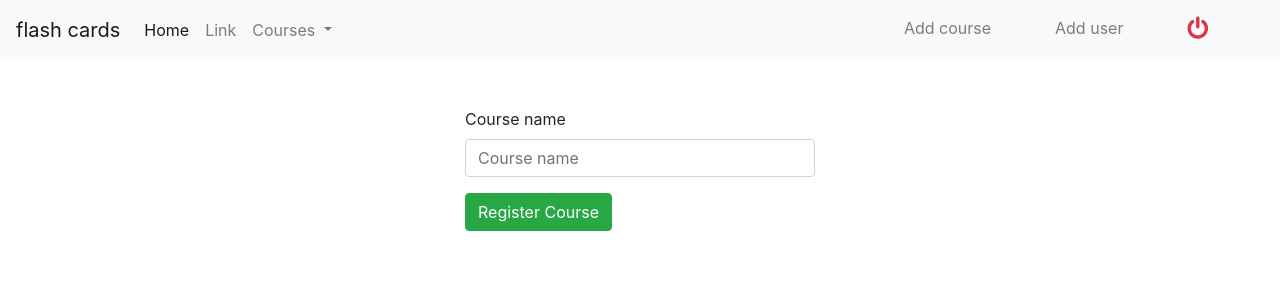
After one commit to ndonyemark/Flash, a Django app: page /register_course in a window 1280 px wide. The commit adds this page. Shown: the top 300 px of the page. Run offline with Django 3.2, Linux system fonts and the light colour scheme; the visitor is signed in with stand-in values (Sample User, id 1); some libraries are stand-ins or nearby versions.

Commit message:
add courses form

```diff
--- a/flashcards/admin.py
+++ b/flashcards/admin.py
@@ -1,4 +1,5 @@
 from django.contrib import admin
-from .models import FlashCards
+from .models import FlashCards, Courses
 
 admin.site.register(FlashCards)
+admin.site.register(Courses)
--- a/flashcards/forms.py
+++ b/flashcards/forms.py
@@ -1,7 +1,12 @@
 from django import forms
-from .models import FlashCards
+from .models import FlashCards, Courses
 
 class FlashCreationForm(forms.ModelForm):
     class Meta:
         model=FlashCards
         fields=['flash_title', 'flash_body', 'flash_course']
+
+class CourseRegistrationForm(forms.ModelForm):
+    class Meta:
+        model=Courses
+        fields=['course_name']
--- a/flashcards/models.py
+++ b/flashcards/models.py
@@ -25,7 +25,7 @@ class FlashCards(models.Model):
     def __str__(self):
         return self.flash_title
 
-class CourseRegistration(models.Model):
+class Courses(models.Model):
     course_name=models.CharField(max_length=60)
 
     def __str__(self):
--- /dev/null
+++ b/flashcards/templates/course_registration.html
@@ -0,0 +1,18 @@
+{% extends 'base.html' %}
+{% load bootstrap4 %}
+
+{% block content %}
+    <div class="container mt-5">
+        <div class="row">
+            <div class="col"></div>
+            <div class="col">
+                <form action="">
+                    {% csrf_token %}
+                    {% bootstrap_form form %}
+                    <button type="submit" class="btn btn-success">Register Course</button>
+                </form>
+            </div>
+            <div class="col"></div>
+        </div>
+    </div>
+{% endblock content %}
--- a/flashcards/templates/navbar.html
+++ b/flashcards/templates/navbar.html
@@ -27,6 +27,9 @@
 
       <ul class="navbar-nav navbar-right mr-5">
         <li class="nav-item mr-5">
+          <a class="nav-link" href="{% url 'register_course' %}">Add course</a>
+        </li>
+        <li class="nav-item mr-5">
           <a class="nav-link" href="{% url 'register' %}">Add user</a>
         </li>
         <li class="nav-item">
--- a/flashcards/urls.py
+++ b/flashcards/urls.py
@@ -6,5 +6,6 @@ urlpatterns = [
     path('post_flash', views.flash_creation, name='post_flash'),
     path('view_flash/<int:flash_id>', views.flash_detail, name='view_flash'),
     path('update_flash/<int:flash_id>', views.update_flash_card, name='update_flash'),
-    path('delete_flash/<int:flash_id>', views.delete_flash_card, name='delete_flash')
+    path('delete_flash/<int:flash_id>', views.delete_flash_card, name='delete_flash'),
+    path('register_course', views.course_registration, name='register_course')
 ]
--- a/flashcards/views.py
+++ b/flashcards/views.py
@@ -1,6 +1,6 @@
 from django.shortcuts import render, redirect
-from .forms import FlashCreationForm
-from .models import FlashCards
+from .forms import FlashCreationForm,CourseRegistrationForm
+from .models import FlashCards,Courses
 from django.contrib.auth.decorators import login_required
 
 @login_required
@@ -11,6 +11,7 @@ def index(request):
 @login_required
 def flash_creation(request):
     current_user=request.user
+    # courses=Courses.objects.all()
     if request.method == 'POST':
         form=FlashCreationForm(request.POST)
         if form.is_valid():  # and current_user=='small_bro'
@@ -41,3 +42,14 @@ def update_flash_card(request, flash_id):
         form.save()
         return redirect('index')
     return render(request, 'update_flash.html', {'form':form})
+
+@login_required
+def course_registration(request):
+    if request.method == 'POST':
+        form = CourseRegistrationForm(request.POST)
+        if form.is_valid():
+            form.save()
+            return redirect('register_course')
+    else:
+        form = CourseRegistrationForm()
+    return render(request, 'course_registration.html', {'form': form})
```
